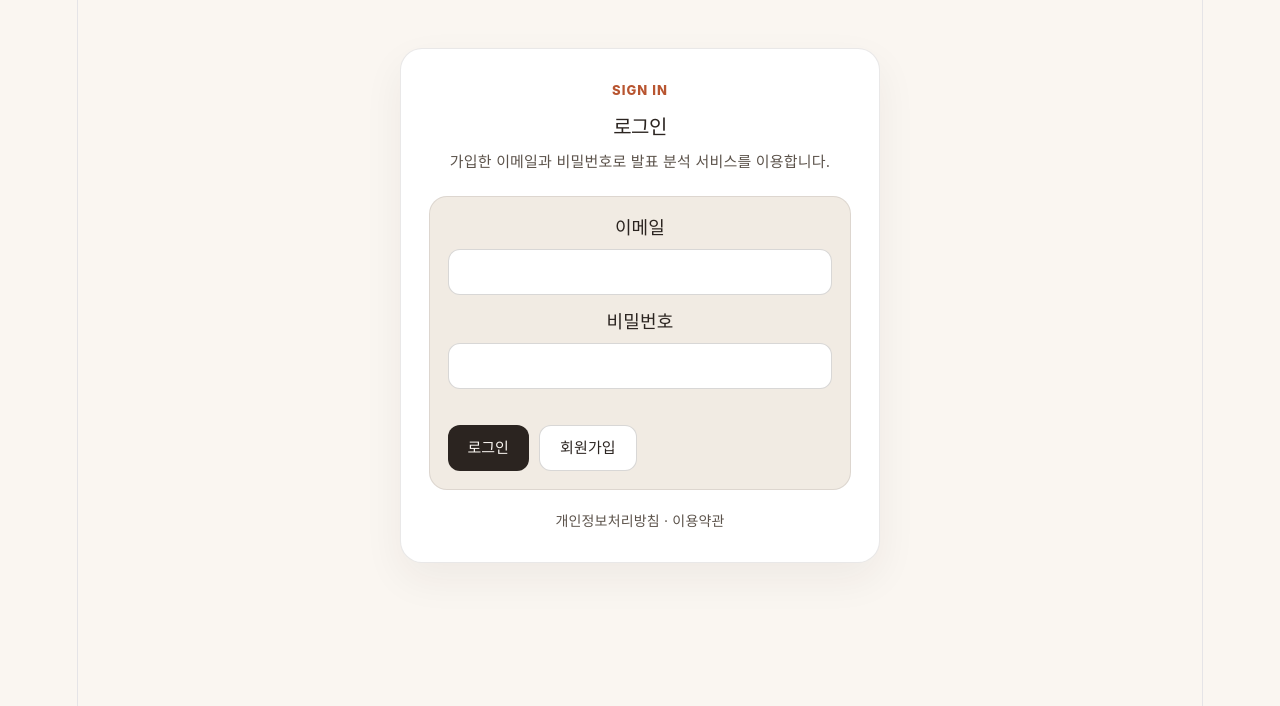
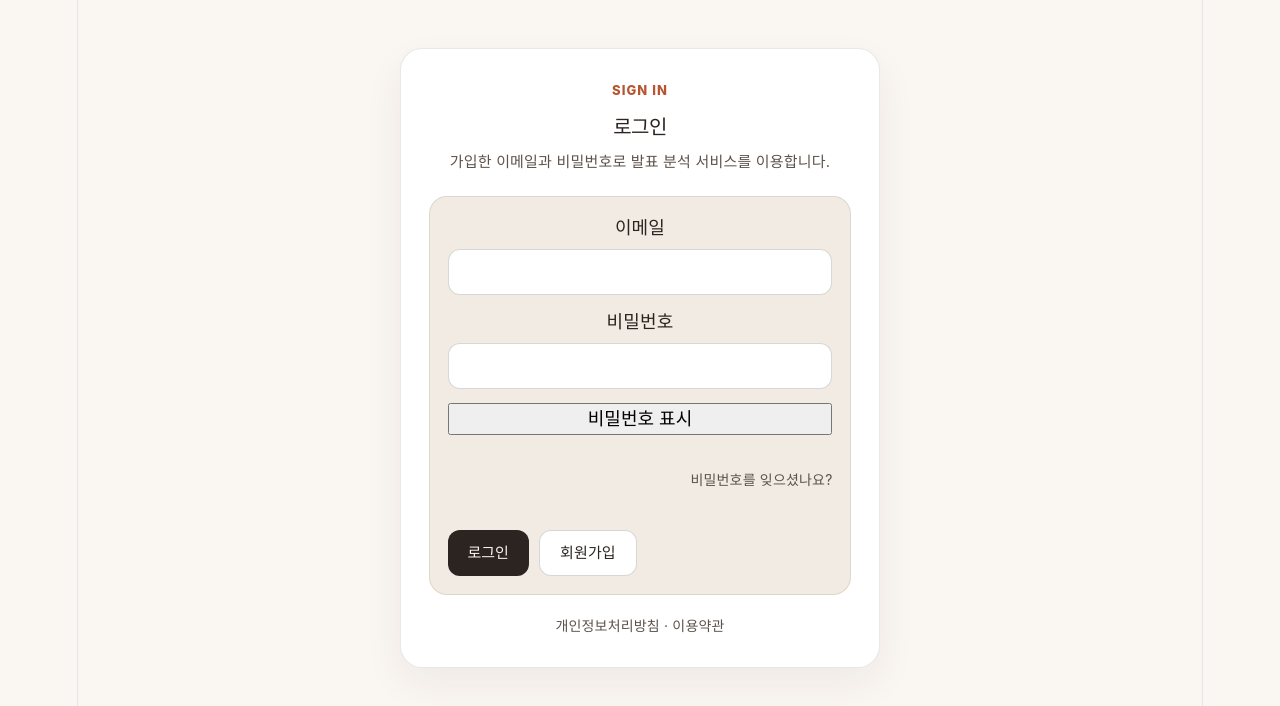
Before and after one commit to Heesi-ong/hanium-project, a React (Vite) app in the folder frontend/: page /login in a window 1280 px wide. Shown: the top 706 px of the page. Built offline with nearby package versions, Linux system fonts and the light colour scheme; no server answers.

Commit message:
feat: 로그인 회원가입 계정 페이지 비밀번호 표시 토글

```diff
--- /dev/null
+++ b/frontend/src/components/PasswordToggleButton.jsx
@@ -0,0 +1,13 @@
+function PasswordToggleButton({ visible, onToggle }) {
+    return (
+        <button
+            type="button"
+            className="password-toggle-button"
+            onClick={onToggle}
+        >
+            {visible ? "비밀번호 숨기기" : "비밀번호 표시"}
+        </button>
+    );
+}
+
+export default PasswordToggleButton;
--- a/frontend/src/pages/AccountPage.jsx
+++ b/frontend/src/pages/AccountPage.jsx
@@ -3,6 +3,7 @@ import { useNavigate } from "react-router-dom";
 import { withdrawAccount } from "../api/authApi";
 import { getErrorMessage } from "../api/errorUtils";
 import StateMessage from "../components/StateMessage";
+import PasswordToggleButton from "../components/PasswordToggleButton";
 import { useAuth } from "../context/AuthContext";
 import { useToast } from "../context/ToastContext";
 
@@ -23,6 +24,7 @@ function AccountPage() {
     const { showToast } = useToast();
 
     const [password, setPassword] = useState("");
+    const [showPassword, setShowPassword] = useState(false);
     const [loading, setLoading] = useState(false);
     const [error, setError] = useState("");
 
@@ -76,7 +78,7 @@ function AccountPage() {
                         <span>
                             <strong>비밀번호 확인</strong>
                             <input
-                                type="password"
+                                type={showPassword ? "text" : "password"}
                                 value={password}
                                 onChange={(event) => setPassword(event.target.value)}
                                 autoComplete="current-password"
@@ -86,6 +88,11 @@ function AccountPage() {
                             />
                         </span>
                     </label>
+
+                    <PasswordToggleButton
+                        visible={showPassword}
+                        onToggle={() => setShowPassword((prev) => !prev)}
+                    />
 
                     <StateMessage type="error">{error}</StateMessage>
 
--- a/frontend/src/pages/LoginPage.jsx
+++ b/frontend/src/pages/LoginPage.jsx
@@ -1,6 +1,7 @@
 import { Link, Navigate, useLocation, useNavigate } from "react-router-dom";
 import { useEffect, useState } from "react";
 import StateMessage from "../components/StateMessage";
+import PasswordToggleButton from "../components/PasswordToggleButton";
 import { useAuth } from "../context/AuthContext";
 
 const inputStyle = {
@@ -21,6 +22,7 @@ function LoginPage() {
 
     const [email, setEmail] = useState(location.state?.email || "");
     const [password, setPassword] = useState("");
+    const [showPassword, setShowPassword] = useState(false);
     const [loading, setLoading] = useState(false);
     const [error, setError] = useState("");
     const [sessionExpired, setSessionExpired] = useState(
@@ -97,7 +99,7 @@ function LoginPage() {
                             <span>
                                 <strong>비밀번호</strong>
                                 <input
-                                    type="password"
+                                    type={showPassword ? "text" : "password"}
                                     value={password}
                                     onChange={(event) => setPassword(event.target.value)}
                                     autoComplete="current-password"
@@ -107,6 +109,15 @@ function LoginPage() {
                                 />
                             </span>
                         </label>
+
+                        <PasswordToggleButton
+                            visible={showPassword}
+                            onToggle={() => setShowPassword((prev) => !prev)}
+                        />
+
+                        <p className="auth-policy-links" style={{ textAlign: "right" }}>
+                            <Link to="/forgot-password">비밀번호를 잊으셨나요?</Link>
+                        </p>
 
                         <StateMessage type="info">
                             {sessionExpired ? "세션이 만료되어 다시 로그인해주세요." : ""}
--- a/frontend/src/pages/SignupPage.jsx
+++ b/frontend/src/pages/SignupPage.jsx
@@ -2,6 +2,7 @@ import { Link, Navigate, useNavigate } from "react-router-dom";
 import { useState } from "react";
 import { signup } from "../api/authApi";
 import StateMessage from "../components/StateMessage";
+import PasswordToggleButton from "../components/PasswordToggleButton";
 import { useAuth } from "../context/AuthContext";
 
 const inputStyle = {
@@ -28,6 +29,7 @@ function SignupPage() {
 
     const [email, setEmail] = useState("");
     const [password, setPassword] = useState("");
+    const [showPassword, setShowPassword] = useState(false);
     const [agreedToTerms, setAgreedToTerms] = useState(false);
     const [loading, setLoading] = useState(false);
     const [error, setError] = useState("");
@@ -102,7 +104,7 @@ function SignupPage() {
                             <span>
                                 <strong>비밀번호</strong>
                                 <input
-                                    type="password"
+                                    type={showPassword ? "text" : "password"}
                                     value={password}
                                     onChange={(event) => setPassword(event.target.value)}
                                     autoComplete="new-password"
@@ -115,6 +117,11 @@ function SignupPage() {
                                 </small>
                             </span>
                         </label>
+
+                        <PasswordToggleButton
+                            visible={showPassword}
+                            onToggle={() => setShowPassword((prev) => !prev)}
+                        />
 
                         <label className="terms-agreement">
                             <input
```
Also changed, not shown: 1 other file (tests, documents, lock files or other folders).
